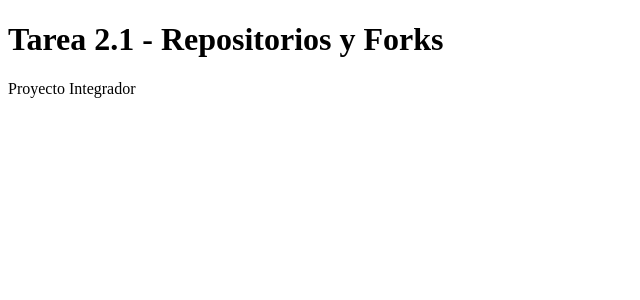
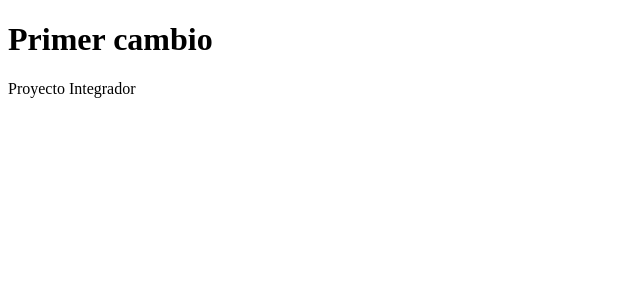
Before and after one commit to Tarea2-1/Tarea2.1, a React (Create React App) app: page / in a window 1280 px wide. Shown: the top 300 px of the page, without its empty margins (0-640 px from the left). Built offline with nearby package versions, Linux system fonts and the light colour scheme.

Commit message:
hotfix: correccion critica

```diff
--- a/src/App.js
+++ b/src/App.js
@@ -3,7 +3,7 @@ import React from 'react';
 function App() {
   return (
     <div>
-      <h1>Tarea 2.1 - Repositorios y Forks</h1>
+      <h1>Primer cambio</h1>
       <p>Proyecto Integrador</p>
     </div>
   );
```
